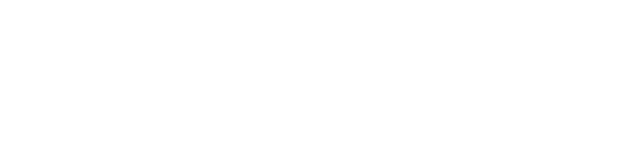
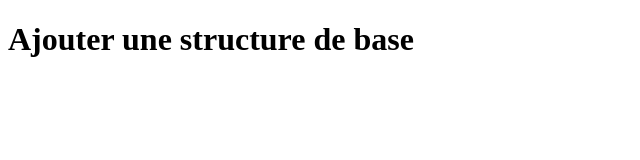
Before and after one commit to TamaHocine/exo7, a plain HTML site: page index.html in a window 1280 px wide. Shown: the whole page, without its empty margins (0-640 px from the left). Drawn offline with Linux system fonts and the light colour scheme.

Commit message:
jai ajouté h1 au html

```diff
--- a/index.html
+++ b/index.html
@@ -4,9 +4,9 @@
     <meta charset="UTF-8">
     <meta http-equiv="X-UA-Compatible" content="IE=edge">
     <meta name="viewport" content="width=device-width, initial-scale=1.0">
-    <title>Document</title>
+    <title>Travail GiTHub</title>
 </head>
 <body>
-
+    <h1>Ajouter une structure de base</h1>
 </body>
 </html>
```
